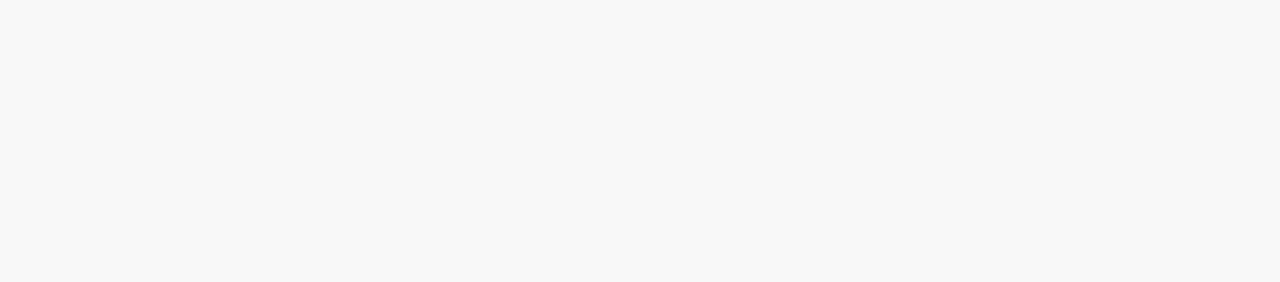
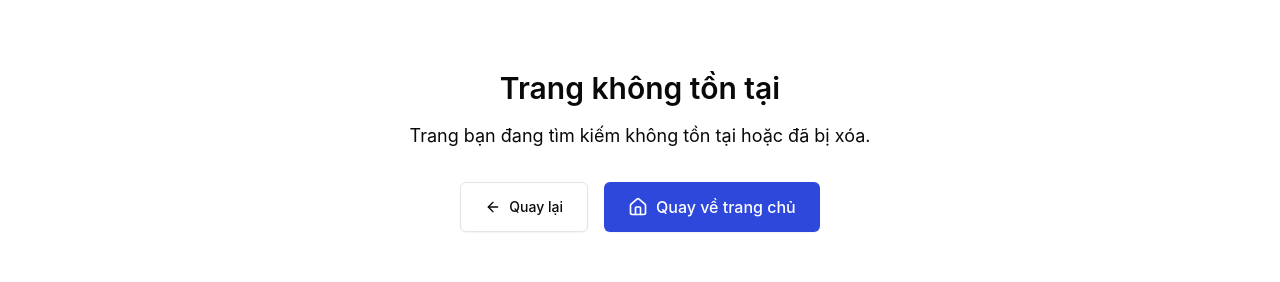
Before and after one commit to truongnm-0478/jfix-fe, a React (Vite) app: page /study in a window 1280 px wide. Before the commit this address led to /. Shown: the part 509-791 px from the top of the page. Built offline with nearby package versions, Linux system fonts and the light colour scheme; no server answers; a web font is replaced by a local one.

Commit message:
feat: add 404 not found page

```diff
--- a/src/Router.tsx
+++ b/src/Router.tsx
@@ -8,16 +8,16 @@ import Login from "@/pages/auth/Login";
 import Register from "@/pages/auth/Register";
 import Home from "@/pages/Home";
 import { Navigate, Route, Routes } from "react-router-dom";
+import NotFoundPage from "./pages/NotFound";
+import { useUserStore } from "./store/useUserStore";
 
 const PrivateRoute = ({ children }: { children: React.ReactNode }) => {
-  // const { user } = useUserStore();
-  const user = true;
+  const { user } = useUserStore();
   return user ? <>{children}</> : <Navigate to={ROUTERS.LOGIN} />;
 };
 
 const AdminRoute = ({ children }: { children: React.ReactNode }) => {
-  // const { user } = useUserStore();
-  const user = { role: "ADMIN" };
+  const { user } = useUserStore();
   return user?.role === "ADMIN" ? (
     <>{children}</>
   ) : (
@@ -68,8 +68,11 @@ const Router = () => {
         />
       </Route>
 
-      {/* Redirect to home if route not found */}
-      <Route path="*" element={<Navigate to={ROUTERS.HOME} />} />
+      {/* 404 Routes */}
+      <Route path={ROUTERS.NOT_FOUND} element={<NotFoundPage />} />
+      <Route path="*" element={<NotFoundPage />} />
+
+
     </Routes>
   );
 };
--- a/src/constant.ts
+++ b/src/constant.ts
@@ -4,6 +4,7 @@ export const enum ROUTERS {
   ABOUT = "/about",
   CONTACT = "/contact",
   HOME = "/",
+  NOT_FOUND = "/404",
 
   // Auth
   LOGIN = "/login",
--- a/src/locales/en.json
+++ b/src/locales/en.json
@@ -62,7 +62,11 @@
   },
   "common": {
     "logout": "Logout",
-    "login": "Login"
+    "login": "Login",
+    "back": "Back",
+    "backToHome": "Back to Home",
+    "pageNotFound": "Page Not Found",
+    "pageNotFoundDescription": "The page you are looking for does not exist or has been removed."
   },
   "header": {
     "language": "Language",
--- a/src/locales/jp.json
+++ b/src/locales/jp.json
@@ -62,7 +62,11 @@
   },
   "common": {
     "logout": "ログアウト",
-    "login": "ログイン"
+    "login": "ログイン",
+    "back": "戻る",
+    "backToHome": "ホームに戻る",
+    "pageNotFound": "ページが見つかりません",
+    "pageNotFoundDescription": "お探しのページは存在しないか、削除されています。"
   },
   "header": {
     "language": "言語",
--- a/src/locales/vi.json
+++ b/src/locales/vi.json
@@ -62,7 +62,11 @@
   },
   "common": {
     "logout": "Đăng xuất",
-    "login": "Đăng nhập"
+    "login": "Đăng nhập",
+    "back": "Quay lại",
+    "backToHome": "Quay về trang chủ",
+    "pageNotFound": "Trang không tồn tại",
+    "pageNotFoundDescription": "Trang bạn đang tìm kiếm không tồn tại hoặc đã bị xóa."
   },
   "header": {
     "language": "Ngôn ngữ",
--- a/src/pages/NotFound.tsx
+++ /dev/null
@@ -1,35 +0,0 @@
-import { Button } from "@/components/ui/button";
-import { cn } from "@/lib/utils";
-import { useTranslation } from "react-i18next";
-import { Link } from "react-router-dom";
-
-export const NotFound = () => {
-  const { t } = useTranslation();
-
-  return (
-    <div className="flex min-h-screen flex-col items-center justify-center bg-gray-50 px-4">
-      <div className="text-center">
-        <h1 className="text-9xl font-bold text-primary">404</h1>
-        <h2 className="mt-4 text-2xl font-semibold text-gray-900">
-          {t("not-found.title")}
-        </h2>
-        <p className="mt-2 text-gray-600">
-          {t("not-found.description")}
-        </p>
-        <div className="mt-8">
-          <Link to="/">
-            <Button
-              className={cn(
-                "bg-primary text-white hover:bg-primary/90",
-                "px-6 py-2 rounded-lg",
-                "transition-colors duration-200"
-              )}
-            >
-              {t("not-found.button")}
-            </Button>
-          </Link>
-        </div>
-      </div>
-    </div>
-  );
-};
--- /dev/null
+++ b/src/pages/NotFound/index.tsx
@@ -0,0 +1,54 @@
+import { Button } from "@/components/ui/button";
+import { ArrowLeft, Home } from "lucide-react";
+import React, { useEffect, useState } from "react";
+import { useTranslation } from "react-i18next";
+import { Link } from "react-router-dom";
+import { ROUTERS } from "../../constant";
+const NotFoundPage: React.FC = () => {
+  const { t } = useTranslation();
+  const [visible, setVisible] = useState(false);
+
+  useEffect(() => {
+    const timer = setTimeout(() => {
+      setVisible(true);
+    }, 100);
+
+    return () => clearTimeout(timer);
+  }, []);
+
+  return (
+    <div className="flex min-h-screen flex-col items-center justify-center px-4 py-12 bg-white">
+      <div className={`transition-all duration-700${visible ? "translate-y-0 opacity-100" : "translate-y-12 opacity-0"}`}>
+        <div className="text-center">
+          <div className="mb-4 flex justify-center">
+            <img src="/images/404.gif" alt="404 animation" className="w-full h-auto max-w-xs sm:max-w-md md:max-w-lg lg:max-w-xl xl:max-w-2xl" />
+          </div>
+          <h2 className="mb-4 text-3xl font-semibold text-gray-800">{t("common.pageNotFound")}</h2>
+          <p className="mx-auto mb-8 max-w-lg text-lg text-gray-600">{t("common.pageNotFoundDescription")}</p>
+          <div className="flex flex-col items-center justify-center gap-4 sm:flex-row">
+            <Button
+              onClick={() => window.history.back()}
+              className="inline-flex items-center gap-2 rounded-md border border-gray-300 bg-white px-6 py-6 font-medium text-gray-700 shadow-sm transition-all hover:bg-gray-50 hover:shadow-md"
+              aria-label="Quay lại"
+              tabIndex={0}
+            >
+              <ArrowLeft className="size-5" />
+              <span>{t("common.back")}</span>
+            </Button>
+            <Link
+              to={ROUTERS.HOME}
+              className="inline-flex items-center gap-2 rounded-md bg-primary-35 px-6 py-3 font-medium text-white shadow-sm transition-all hover:bg-indigo-700 hover:shadow-md"
+              aria-label="Quay về trang chủ"
+              tabIndex={0}
+            >
+              <Home className="size-5" />
+              <span>{t("common.backToHome")}</span>
+            </Link>
+          </div>
+        </div>
+      </div>
+    </div>
+  );
+};
+
+export default NotFoundPage;
```
Also changed, not shown: public/images/404.gif (added), 1 other file (tests, documents, lock files or other folders).
